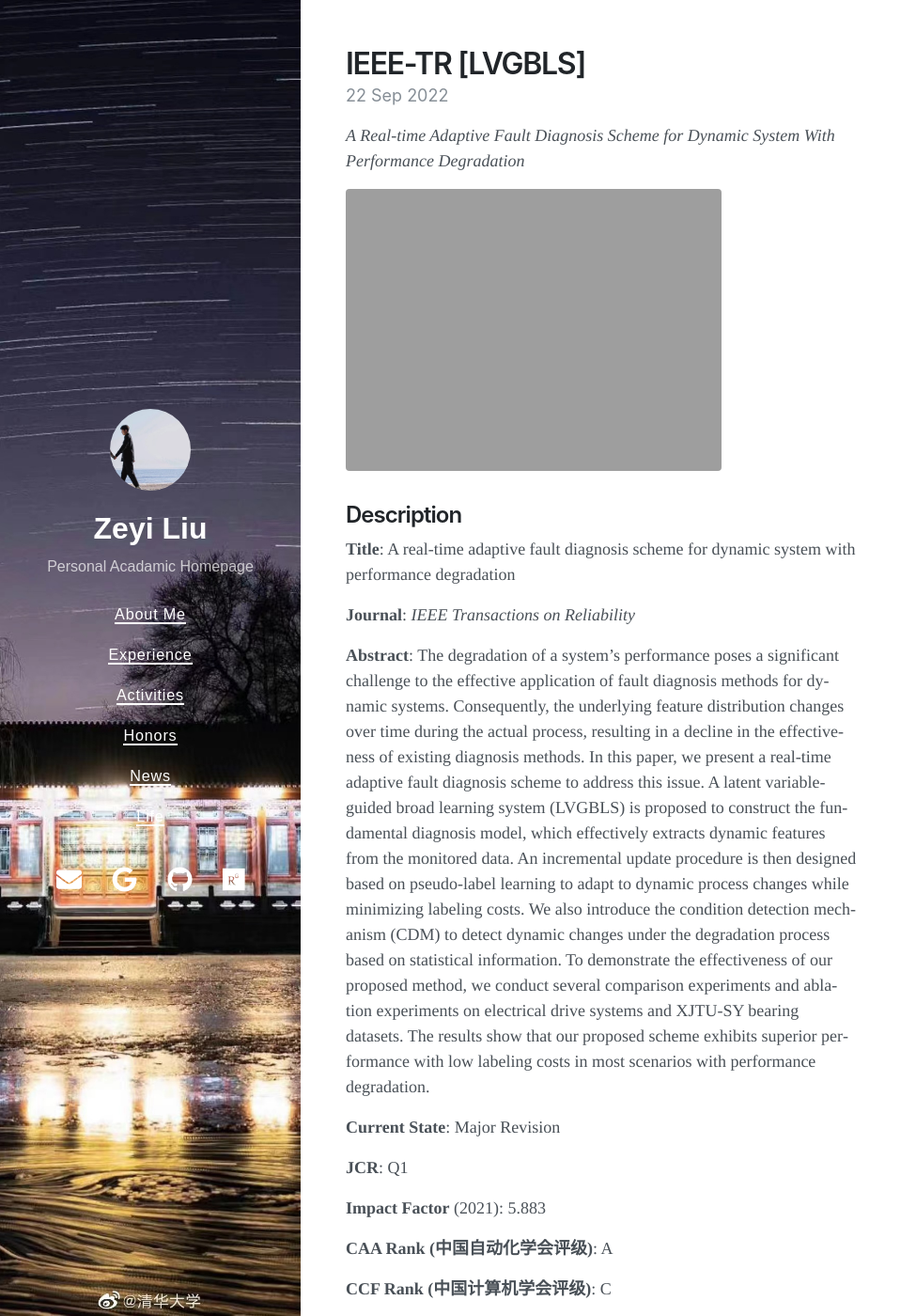
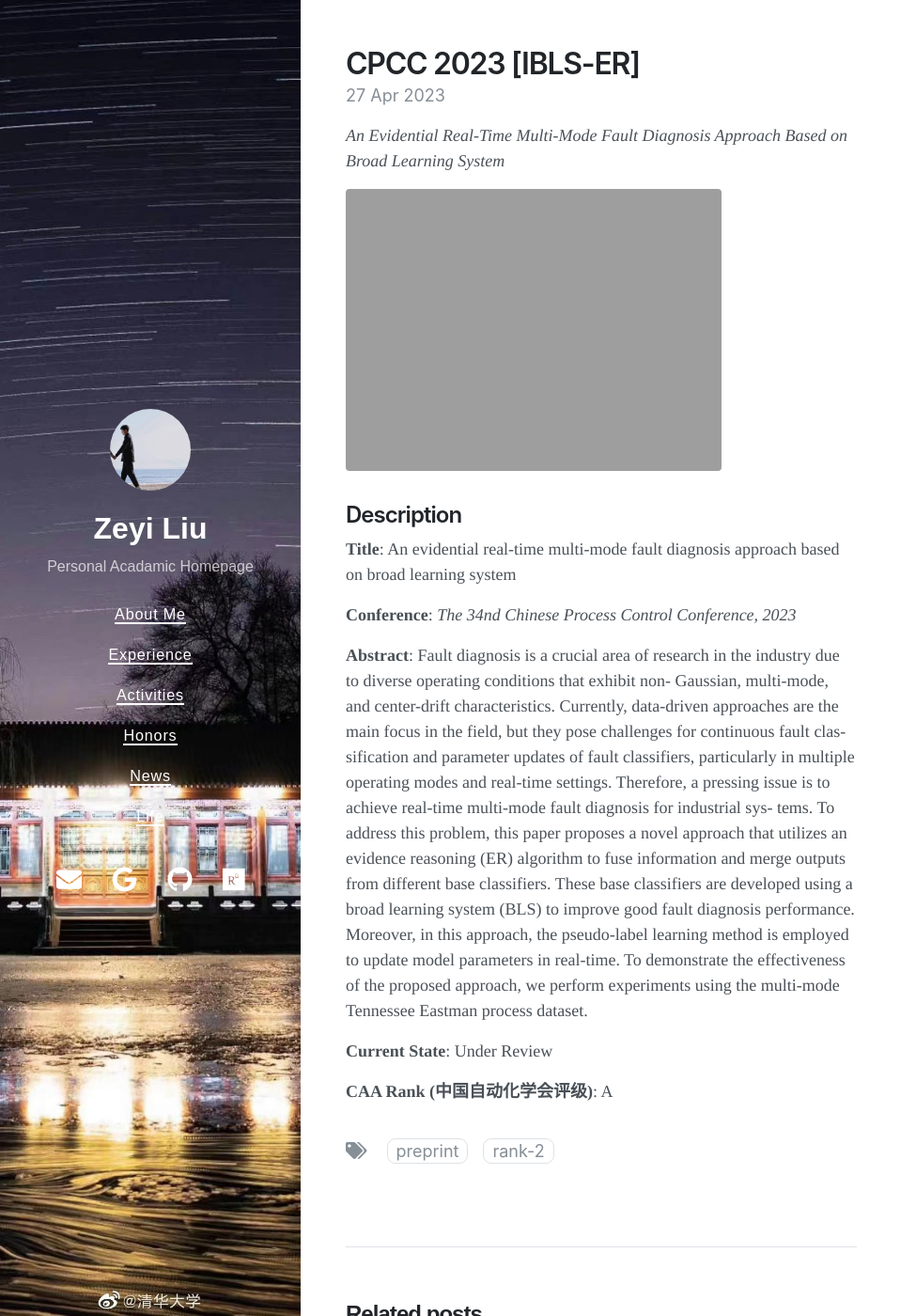
Before and after one commit to Samlzy/acadamic_page.github.io, a Jekyll site: the page built from _posts/2022-9-13-LiC02.md, in a window 1280 px wide and 1400 px high. Shown: the whole window at 94% size, without its empty margins (0-975 px from the left). Built offline with Jekyll 4.4.1, drawn with Linux system fonts in a browser that asks for light colours; nearby versions of some CDN libraries.

Commit message:
add_paper
add_paper

```diff
--- a/_posts/2022-9-13-LiC02.md
+++ b/_posts/2022-9-13-LiC02.md
@@ -1,29 +1,23 @@
 ---
 layout: post
-title: IEEE-TR [LVGBLS]
+title: CPCC 2023 [IBLS-ER]
 tags: preprint, Rank-2
 math: true
-date: 2022-9-23 00:00 +0800
+date: 2023-4-28 00:00 +0800
 ---
-*A Real-time Adaptive Fault Diagnosis Scheme for Dynamic System With Performance Degradation*
+*An Evidential Real-Time Multi-Mode Fault Diagnosis Approach Based on Broad Learning System*
 
-![GA](https://github.com/Samlzy/pics/raw/Samlzy-patch-1/LiC02.png)
+![GA](https://github.com/Samlzy/pics/raw/Samlzy-patch-1/LiC-C-01.png)
 
 
 ## Description
 
-**Title**: A real-time adaptive fault diagnosis scheme for dynamic system with performance degradation
+**Title**: An evidential real-time multi-mode fault diagnosis approach based on broad learning system
 
-**Journal**: *IEEE Transactions on Reliability*
+**Conference**: *The 34nd Chinese Process Control Conference, 2023*
 
-**Abstract**: The degradation of a system’s performance poses a significant challenge to the effective application of fault diagnosis methods for dynamic systems. Consequently, the underlying feature distribution changes over time during the actual process, resulting in a decline in the effectiveness of existing diagnosis methods. In this paper, we present a real-time adaptive fault diagnosis scheme to address this issue. A latent variable-guided broad learning system (LVGBLS) is proposed to construct the fundamental diagnosis model, which effectively extracts dynamic features from the monitored data. An incremental update procedure is then designed based on pseudo-label learning to adapt to dynamic process changes while minimizing labeling costs. We also introduce the condition detection mechanism (CDM) to detect dynamic changes under the degradation process based on statistical information. To demonstrate the effectiveness of our proposed method, we conduct several comparison experiments and ablation experiments on electrical drive systems and XJTU-SY bearing datasets. The results show that our proposed scheme exhibits superior performance with low labeling costs in most scenarios with performance degradation.
+**Abstract**: Fault diagnosis is a crucial area of research in the industry due to diverse operating conditions that exhibit non- Gaussian, multi-mode, and center-drift characteristics. Currently, data-driven approaches are the main focus in the field, but they pose challenges for continuous fault classification and parameter updates of fault classifiers, particularly in multiple operating modes and real-time settings. Therefore, a pressing issue is to achieve real-time multi-mode fault diagnosis for industrial sys- tems. To address this problem, this paper proposes a novel approach that utilizes an evidence reasoning (ER) algorithm to fuse information and merge outputs from different base classifiers. These base classifiers are developed using a broad learning system (BLS) to improve good fault diagnosis performance. Moreover, in this approach, the pseudo-label learning method is employed to update model parameters in real-time. To demonstrate the effectiveness of the proposed approach, we perform experiments using the multi-mode Tennessee Eastman process dataset.
 
-**Current State**: Major Revision
-
-**JCR**: Q1
-
-**Impact Factor** (2021): 5.883
+**Current State**: Under Review
 
 **CAA Rank (中国自动化学会评级)**: A
-
-**CCF Rank (中国计算机学会评级)**: C
```
Also changed, not shown: _posts/2023-2-1-LiuZY08.md (+1 -1 lines), _posts/2023-3-21-LiuZY02.md (+1 -1 lines).
